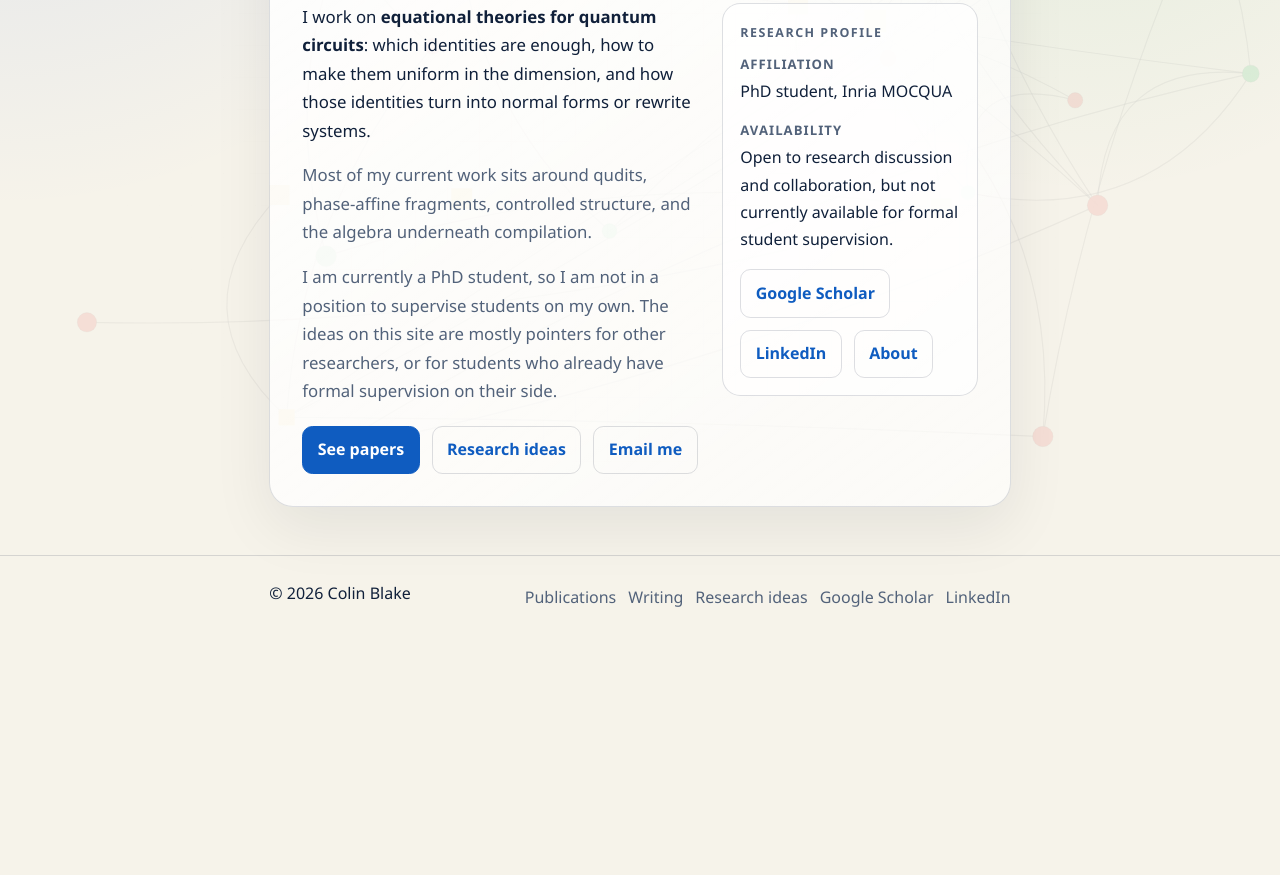
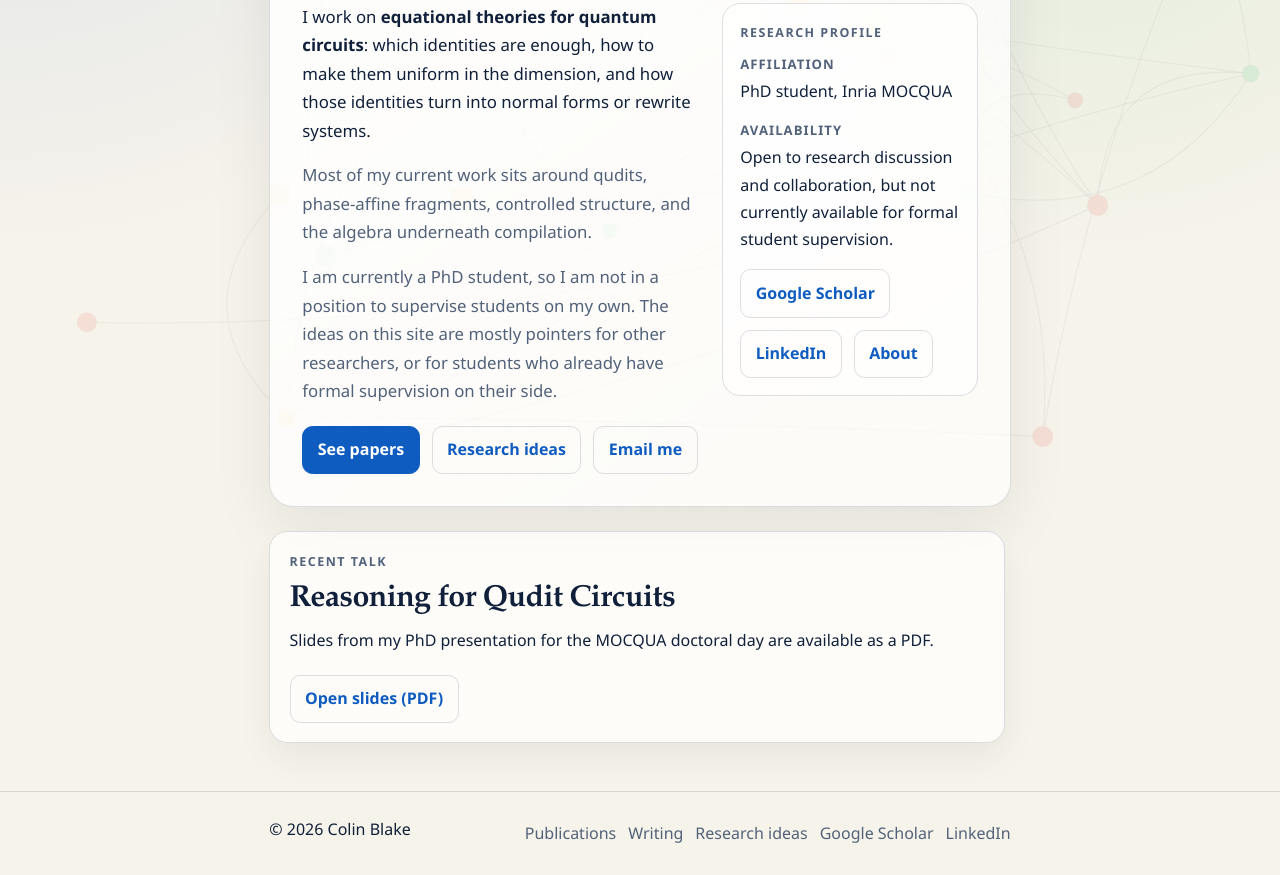
Before and after one commit to Sukyn/academic-website, an Astro site: page / in a window 1280 px wide. Shown: the part 338-1213 px from the top of the page. Before the commit the page ends 977 px from the top, so only its background shows below. Built offline with nearby package versions, Linux system fonts and the light colour scheme; Astro itself is replaced by a stand-in of ours; no server answers.

Commit message:
Slides phd day

```diff
--- a/src/pages/index.astro
+++ b/src/pages/index.astro
@@ -13,6 +13,12 @@ const profileFacts = [
     value: "Open to research discussion and collaboration, but not currently available for formal student supervision.",
   },
 ];
+
+const recentTalk = {
+  title: "Reasoning for Qudit Circuits",
+  event: "MOCQUA doctoral day",
+  href: "/notes/slides_phd_presentation_2026.pdf",
+};
 ---
 
 <BaseLayout
@@ -82,6 +88,27 @@ const profileFacts = [
         </div>
       </article>
     </aside>
+  </section>
+
+  <section class="recent-talk" aria-labelledby="recent-talk-title">
+    <article class="recent-talk-card">
+      <p class="eyebrow">Recent talk</p>
+      <h2 id="recent-talk-title">{recentTalk.title}</h2>
+      <p>
+        Slides from my PhD presentation for the {recentTalk.event} are
+        available as a PDF.
+      </p>
+      <div class="button-row">
+        <a
+          class="button ghost"
+          href={recentTalk.href}
+          target="_blank"
+          rel="noopener noreferrer"
+        >
+          Open slides (PDF)
+        </a>
+      </div>
+    </article>
   </section>
 
   <style>
@@ -168,6 +195,24 @@ const profileFacts = [
       margin-top: 1rem;
     }
 
+    .recent-talk {
+      margin-top: 1.5rem;
+    }
+
+    .recent-talk-card {
+      max-width: 46rem;
+      padding: 1.2rem;
+      border: 1px solid var(--color-border);
+      border-radius: 1.15rem;
+      background: color-mix(in srgb, var(--color-surface) 94%, transparent);
+      box-shadow: 0 14px 36px rgba(15, 23, 42, 0.06);
+    }
+
+    .recent-talk-card h2 {
+      margin-top: 0;
+      margin-bottom: 0.55rem;
+    }
+
     @media (min-width: 980px) {
       .hero {
         grid-template-columns: minmax(0, 1.55fr) minmax(16rem, 0.95fr);
```
Also changed, not shown: 1 other file.
